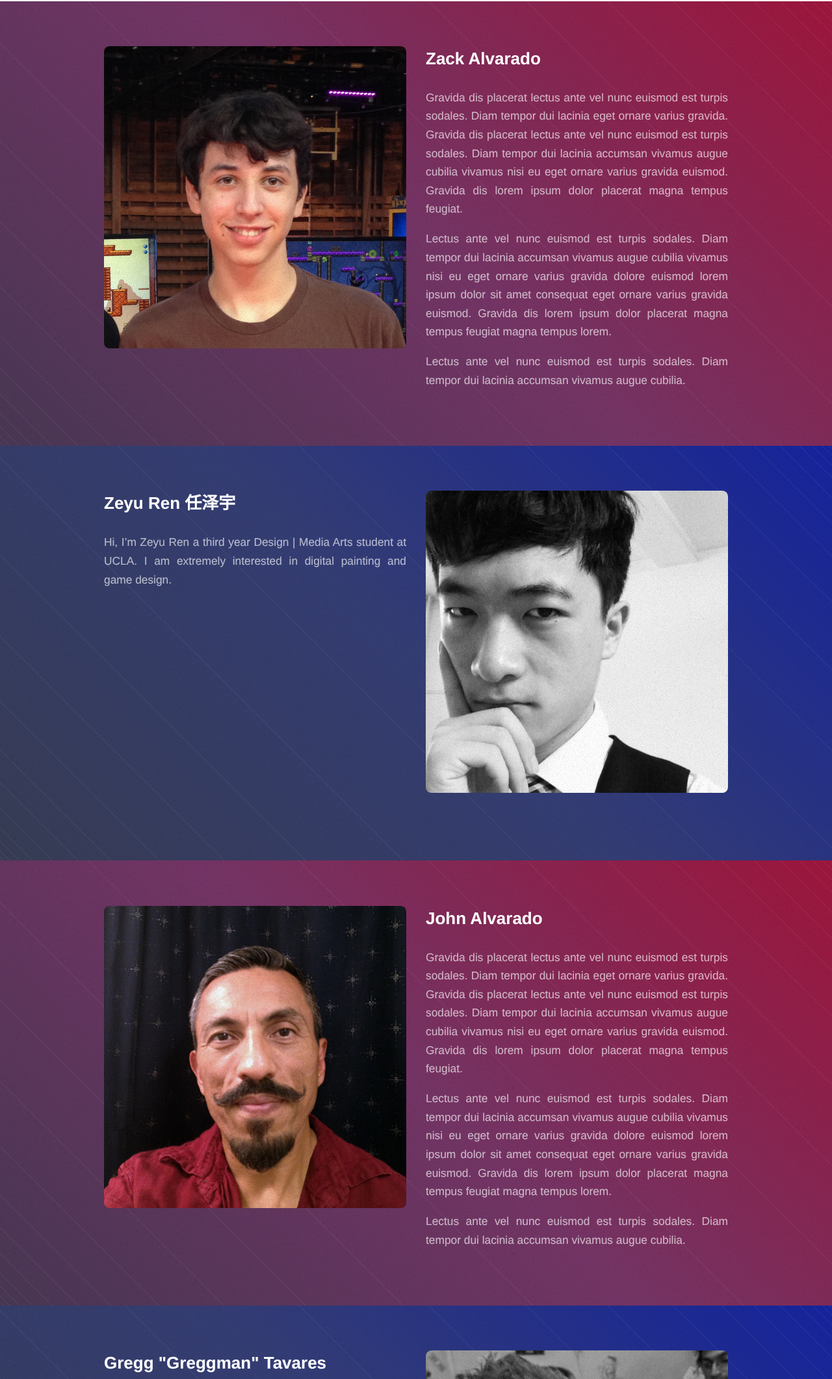
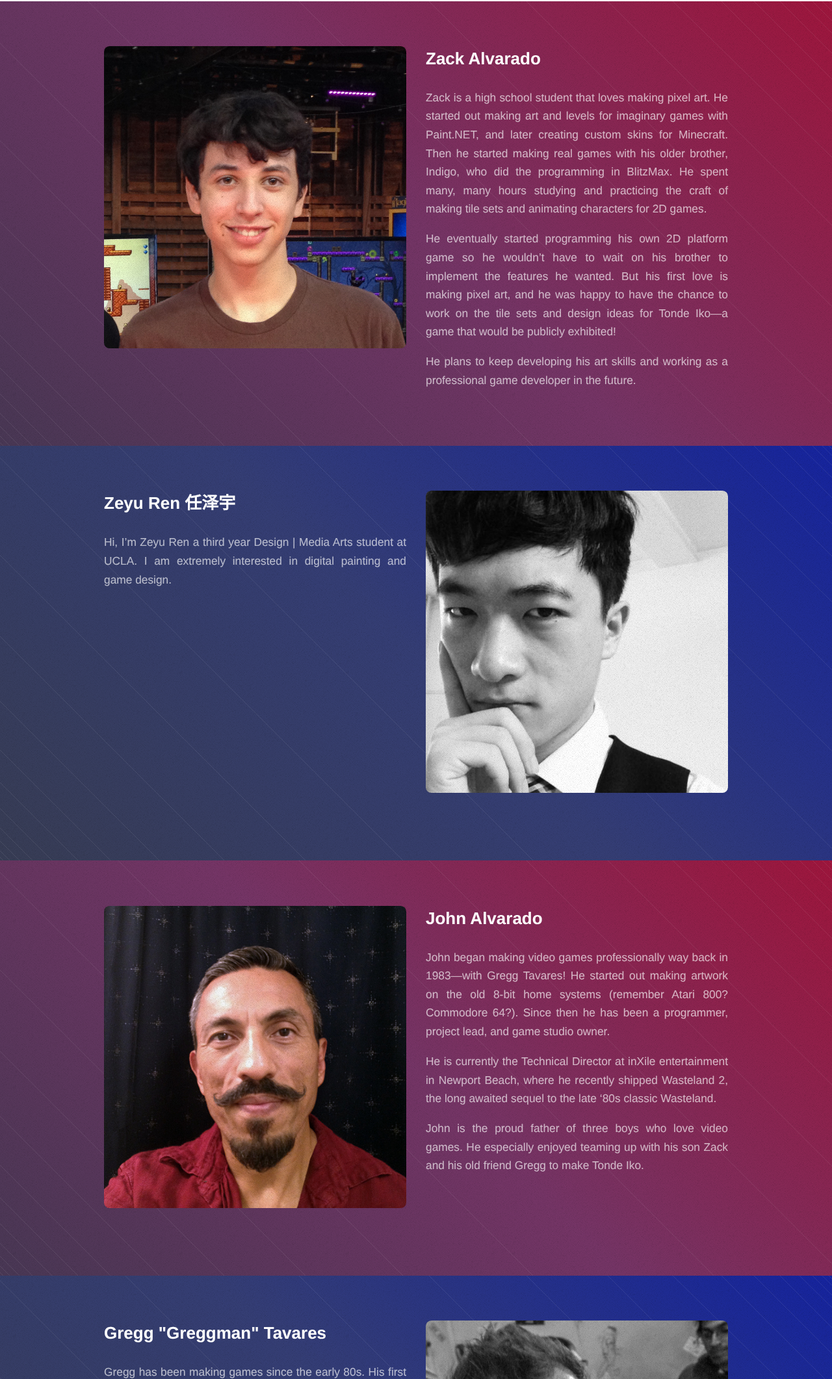
Before and after one commit to greggman/hft-tonde-iko, a plain HTML site: page index.html in a window 1280 px wide. Shown: the part 2965-5087 px from the top of the page at 65% size. Drawn offline with Linux system fonts and the light colour scheme.

Commit message:
update john and zack's bios

```diff
--- a/index.html
+++ b/index.html
@@ -109,17 +109,9 @@
                             </div>
                             <div class="6u">
                                 <h3>Zack Alvarado</h3>
-                                <p>Gravida dis placerat lectus ante vel nunc euismod est turpis sodales. Diam
-                                tempor dui lacinia eget ornare varius gravida. Gravida dis placerat lectus ante
-                                vel nunc euismod est turpis sodales. Diam tempor dui lacinia accumsan vivamus
-                                augue cubilia vivamus nisi eu eget ornare varius gravida euismod.  Gravida dis
-                                lorem ipsum dolor placerat magna tempus feugiat.</p>
-                                <p>Lectus ante vel nunc euismod est turpis sodales. Diam tempor dui lacinia
-                                accumsan vivamus augue cubilia vivamus nisi eu eget ornare varius gravida dolore
-                                euismod lorem ipsum dolor sit amet consequat eget ornare varius gravida euismod.
-                                Gravida dis lorem ipsum dolor placerat magna tempus feugiat magna tempus lorem.</p>
-                                <p>Lectus ante vel nunc euismod est turpis sodales. Diam tempor dui lacinia
-                                accumsan vivamus augue cubilia.</p>
+<p>Zack is a high school student that loves making pixel art. He started out making art and levels for imaginary games with Paint.NET, and later creating custom skins for Minecraft. Then he started making real games with his older brother, Indigo, who did the programming in BlitzMax.  He spent many, many hours studying and practicing the craft of making tile sets and animating characters for 2D games.</p>
+<p>He eventually started programming his own 2D platform game so he wouldn’t have to wait on his brother to implement the features he wanted. But his first love is making pixel art, and he was happy to have the chance to work on the tile sets and design ideas for Tonde Iko—a game that would be publicly exhibited!</p>
+<p>He plans to keep developing his art skills and working as a professional game developer in the future.</p>
                             </div>
                         </div>
                     </div>
@@ -149,17 +141,9 @@
                             </div>
                             <div class="6u">
                                 <h3>John Alvarado</h3>
-                                <p>Gravida dis placerat lectus ante vel nunc euismod est turpis sodales. Diam
-                                tempor dui lacinia eget ornare varius gravida. Gravida dis placerat lectus ante
-                                vel nunc euismod est turpis sodales. Diam tempor dui lacinia accumsan vivamus
-                                augue cubilia vivamus nisi eu eget ornare varius gravida euismod.  Gravida dis
-                                lorem ipsum dolor placerat magna tempus feugiat.</p>
-                                <p>Lectus ante vel nunc euismod est turpis sodales. Diam tempor dui lacinia
-                                accumsan vivamus augue cubilia vivamus nisi eu eget ornare varius gravida dolore
-                                euismod lorem ipsum dolor sit amet consequat eget ornare varius gravida euismod.
-                                Gravida dis lorem ipsum dolor placerat magna tempus feugiat magna tempus lorem.</p>
-                                <p>Lectus ante vel nunc euismod est turpis sodales. Diam tempor dui lacinia
-                                accumsan vivamus augue cubilia.</p>
+<p>John began making video games professionally way back in 1983—with Gregg Tavares! He started out making artwork on the old 8-bit home systems (remember Atari 800? Commodore 64?). Since then he has been a programmer, project lead, and game studio owner. </p>
+<p>He is currently the Technical Director at inXile entertainment in Newport Beach, where he recently shipped Wasteland 2, the long awaited sequel to the late ‘80s classic Wasteland. </p>
+<p>John is the proud father of three boys who love video games.  He especially enjoyed teaming up with his son Zack and his old friend Gregg to make Tonde Iko.</p>
                             </div>
                         </div>
                     </div>
```
